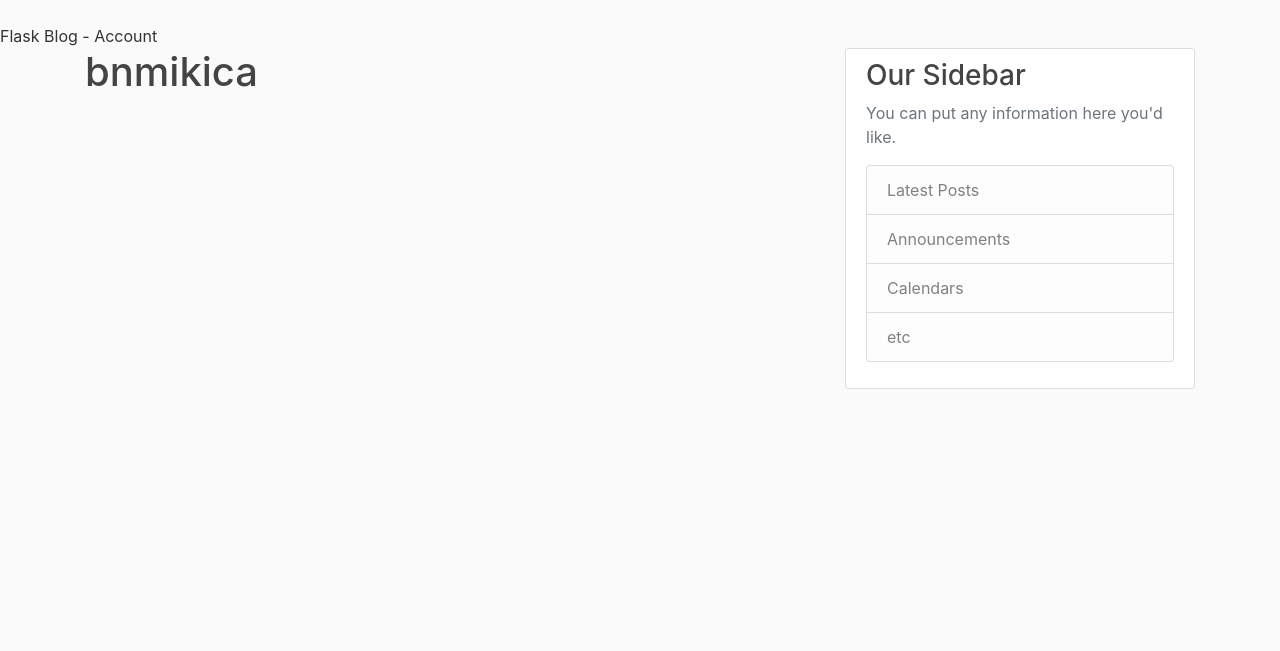
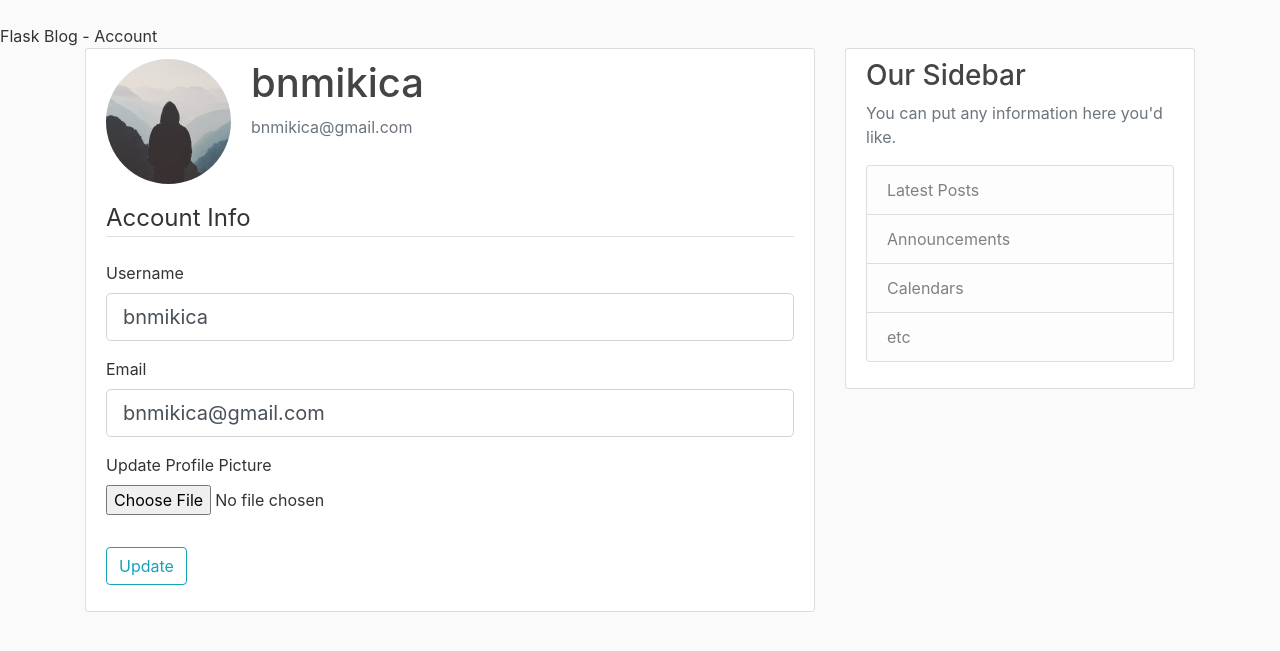
Before and after one commit to bnmikica/Flask_Blog, a Flask app: page /account in a window 1280 px wide. Shown: the part 56-707 px from the top of the page. Run offline with Flask 2, Linux system fonts and the light colour scheme; a user stored in the database is signed in; some libraries are stand-ins or nearby versions.

Commit message:
Part 7 - CORRECT FILES Update User Account and Profile Picture

```diff
--- a/flaskblog/forms.py
+++ b/flaskblog/forms.py
@@ -1,27 +1,31 @@
 from flask_wtf import FlaskForm
+from flask_wtf.file import FileField, FileAllowed
+from flask_login import current_user
 from wtforms import StringField, PasswordField, SubmitField, BooleanField
 from wtforms.validators import DataRequired, Length, Email, EqualTo, ValidationError
 from flaskblog.models import User
 
+
 class RegistrationForm(FlaskForm):
     username = StringField('Username',
-                            validators=[DataRequired(), Length(min=2, max=20)])
+                           validators=[DataRequired(), Length(min=2, max=20)])
     email = StringField('Email',
                         validators=[DataRequired(), Email()])
     password = PasswordField('Password', validators=[DataRequired()])
     confirm_password = PasswordField('Confirm Password',
-                                    validators=[DataRequired(), EqualTo('password')])
+                                     validators=[DataRequired(), EqualTo('password')])
     submit = SubmitField('Sign Up')
 
     def validate_username(self, username):
         user = User.query.filter_by(username=username.data).first()
         if user:
-            raise ValidationError('That username is taken. Please choose different one.')
+            raise ValidationError('That username is taken. Please choose a different one.')
 
     def validate_email(self, email):
         user = User.query.filter_by(email=email.data).first()
         if user:
-            raise ValidationError('That emaii is taken. Please choose different one.')
+            raise ValidationError('That email is taken. Please choose a different one.')
+
 
 class LoginForm(FlaskForm):
     email = StringField('Email',
@@ -29,3 +33,24 @@ class LoginForm(FlaskForm):
     password = PasswordField('Password', validators=[DataRequired()])
     remember = BooleanField('Remember Me')
     submit = SubmitField('Login')
+
+
+class UpdateAccountForm(FlaskForm):
+    username = StringField('Username',
+                           validators=[DataRequired(), Length(min=2, max=20)])
+    email = StringField('Email',
+                        validators=[DataRequired(), Email()])
+    picture = FileField('Update Profile Picture', validators=[FileAllowed(['jpg', 'png'])])
+    submit = SubmitField('Update')
+
+    def validate_username(self, username):
+        if username.data != current_user.username:
+            user = User.query.filter_by(username=username.data).first()
+            if user:
+                raise ValidationError('That username is taken. Please choose a different one.')
+
+    def validate_email(self, email):
+        if email.data != current_user.email:
+            user = User.query.filter_by(email=email.data).first()
+            if user:
+                raise ValidationError('That email is taken. Please choose a different one.')
--- a/flaskblog/routes.py
+++ b/flaskblog/routes.py
@@ -1,8 +1,12 @@
+import os
+import secrets
+from PIL import Image
 from flask import render_template, url_for, flash, redirect, request
 from flaskblog import app, db, bcrypt
-from flaskblog.forms import RegistrationForm, LoginForm
+from flaskblog.forms import RegistrationForm, LoginForm, UpdateAccountForm
 from flaskblog.models import User, Post
 from flask_login import login_user, current_user, logout_user, login_required
+
 
 posts = [
     {
@@ -19,14 +23,17 @@ posts = [
     }
 ]
 
+
 @app.route("/")
 @app.route("/home")
 def home():
     return render_template('home.html', posts=posts)
 
+
 @app.route("/about")
 def about():
     return render_template('about.html', title='About')
+
 
 @app.route("/register", methods=['GET', 'POST'])
 def register():
@@ -34,16 +41,14 @@ def register():
         return redirect(url_for('home'))
     form = RegistrationForm()
     if form.validate_on_submit():
-        # create hashed password
         hashed_password = bcrypt.generate_password_hash(form.password.data).decode('utf-8')
-        # create/register new user
         user = User(username=form.username.data, email=form.email.data, password=hashed_password)
-        # add user to database
         db.session.add(user)
         db.session.commit()
         flash('Your account has been created! You are now able to log in', 'success')
         return redirect(url_for('login'))
     return render_template('register.html', title='Register', form=form)
+
 
 @app.route("/login", methods=['GET', 'POST'])
 def login():
@@ -51,25 +56,52 @@ def login():
         return redirect(url_for('home'))
     form = LoginForm()
     if form.validate_on_submit():
-        #  if form.email.data == 'admin@blog.com' and form.password.data == 'password':
-        #     flash('You have been logged in!', 'success')
-        #     return redirect(url_for('home'))
-        # else:
         user = User.query.filter_by(email=form.email.data).first()
         if user and bcrypt.check_password_hash(user.password, form.password.data):
             login_user(user, remember=form.remember.data)
             next_page = request.args.get('next')
             return redirect(next_page) if next_page else redirect(url_for('home'))
         else:
-            flash('Login Unsuccessful. Please check email und password', 'danger')
+            flash('Login Unsuccessful. Please check email and password', 'danger')
     return render_template('login.html', title='Login', form=form)
+
 
 @app.route("/logout")
 def logout():
     logout_user()
     return redirect(url_for('home'))
 
-@app.route("/account")
+
+def save_picture(form_picture):
+    random_hex = secrets.token_hex(8)
+    _, f_ext = os.path.splitext(form_picture.filename)
+    picture_fn = random_hex + f_ext
+    picture_path = os.path.join(app.root_path, 'static/profile_pics', picture_fn)
+
+    output_size = (125, 125)
+    i = Image.open(form_picture)
+    i.thumbnail(output_size)
+    i.save(picture_path)
+
+    return picture_fn
+
+
+@app.route("/account", methods=['GET', 'POST'])
 @login_required
 def account():
-    return render_template('account.html', title='Account')
+    form = UpdateAccountForm()
+    if form.validate_on_submit():
+        if form.picture.data:
+            picture_file = save_picture(form.picture.data)
+            current_user.image_file = picture_file
+        current_user.username = form.username.data
+        current_user.email = form.email.data
+        db.session.commit()
+        flash('Your account has been updated!', 'success')
+        return redirect(url_for('account'))
+    elif request.method == 'GET':
+        form.username.data = current_user.username
+        form.email.data = current_user.email
+    image_file = url_for('static', filename='profile_pics/' + current_user.image_file)
+    return render_template('account.html', title='Account',
+                           image_file=image_file, form=form)
--- a/flaskblog/templates/account.html
+++ b/flaskblog/templates/account.html
@@ -1,4 +1,57 @@
 {% extends "layout.html" %}
 {% block content %}
-    <h1>{{ current_user.username }}</h1>
+    <div class="content-section">
+      <div class="media">
+        <img class="rounded-circle account-img" src="{{ image_file }}">
+        <div class="media-body">
+          <h2 class="account-heading">{{ current_user.username }}</h2>
+          <p class="text-secondary">{{ current_user.email }}</p>
+        </div>
+      </div>
+        <form method="POST" action="" enctype="multipart/form-data">
+            {{ form.hidden_tag() }}
+            <fieldset class="form-group">
+                <legend class="border-bottom mb-4">Account Info</legend>
+                <div class="form-group">
+                    {{ form.username.label(class="form-control-label") }}
+
+                    {% if form.username.errors %}
+                        {{ form.username(class="form-control form-control-lg is-invalid") }}
+                        <div class="invalid-feedback">
+                            {% for error in form.username.errors %}
+                                <span>{{ error }}</span>
+                            {% endfor %}
+                        </div>
+                    {% else %}
+                        {{ form.username(class="form-control form-control-lg") }}
+                    {% endif %}
+                </div>
+                <div class="form-group">
+                    {{ form.email.label(class="form-control-label") }}
+                    {% if form.email.errors %}
+                        {{ form.email(class="form-control form-control-lg is-invalid") }}
+                        <div class="invalid-feedback">
+                            {% for error in form.email.errors %}
+                                <span>{{ error }}</span>
+                            {% endfor %}
+                        </div>
+                    {% else %}
+                        {{ form.email(class="form-control form-control-lg") }}
+                    {% endif %}
+                </div>
+                <div class="form-group">
+                    {{ form.picture.label() }}
+                    {{ form.picture(class="form-control-file") }}
+                    {% if form.picture.errors %}
+                        {% for error in form.picture.errors %}
+                            <span class="text-danger">{{ error }}</span></br>
+                        {% endfor %}
+                    {% endif %}
+                </div>
+            </fieldset>
+            <div class="form-group">
+                {{ form.submit(class="btn btn-outline-info") }}
+            </div>
+        </form>
+    </div>
 {% endblock content %}
```
